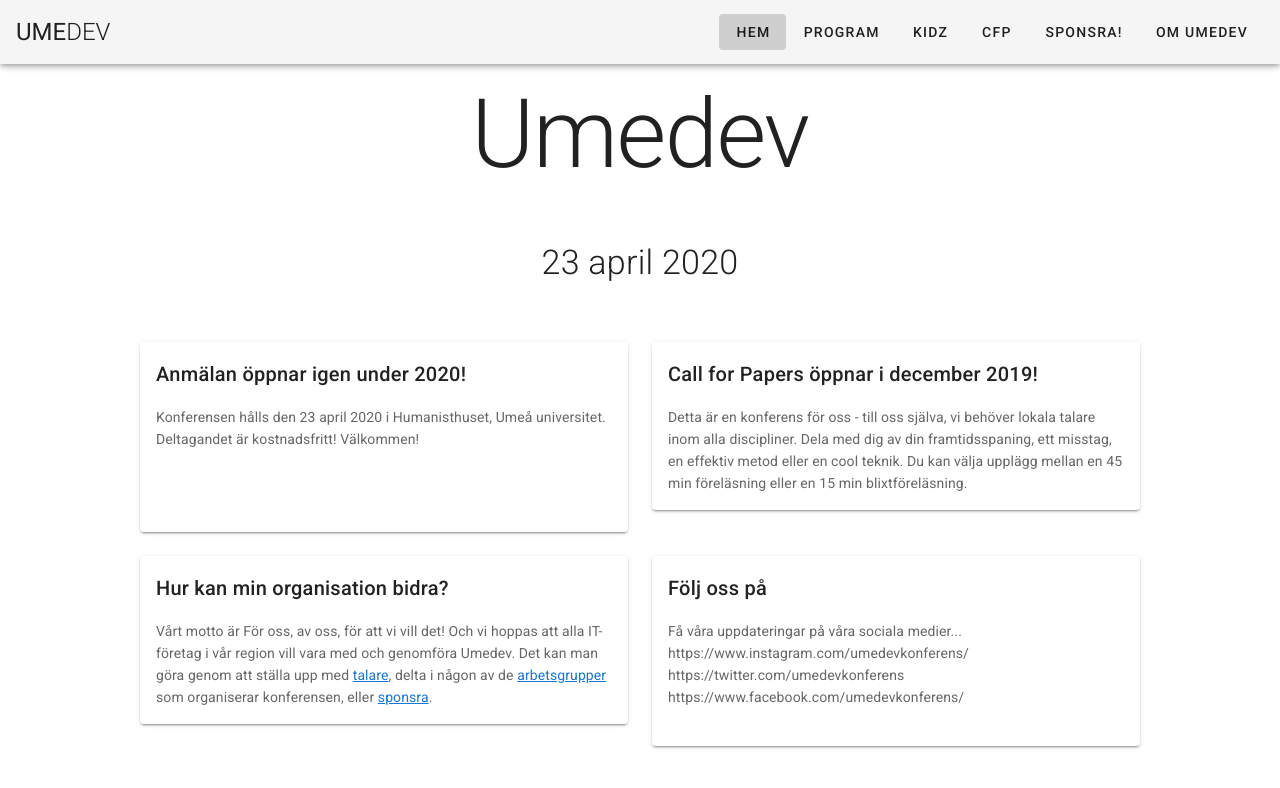
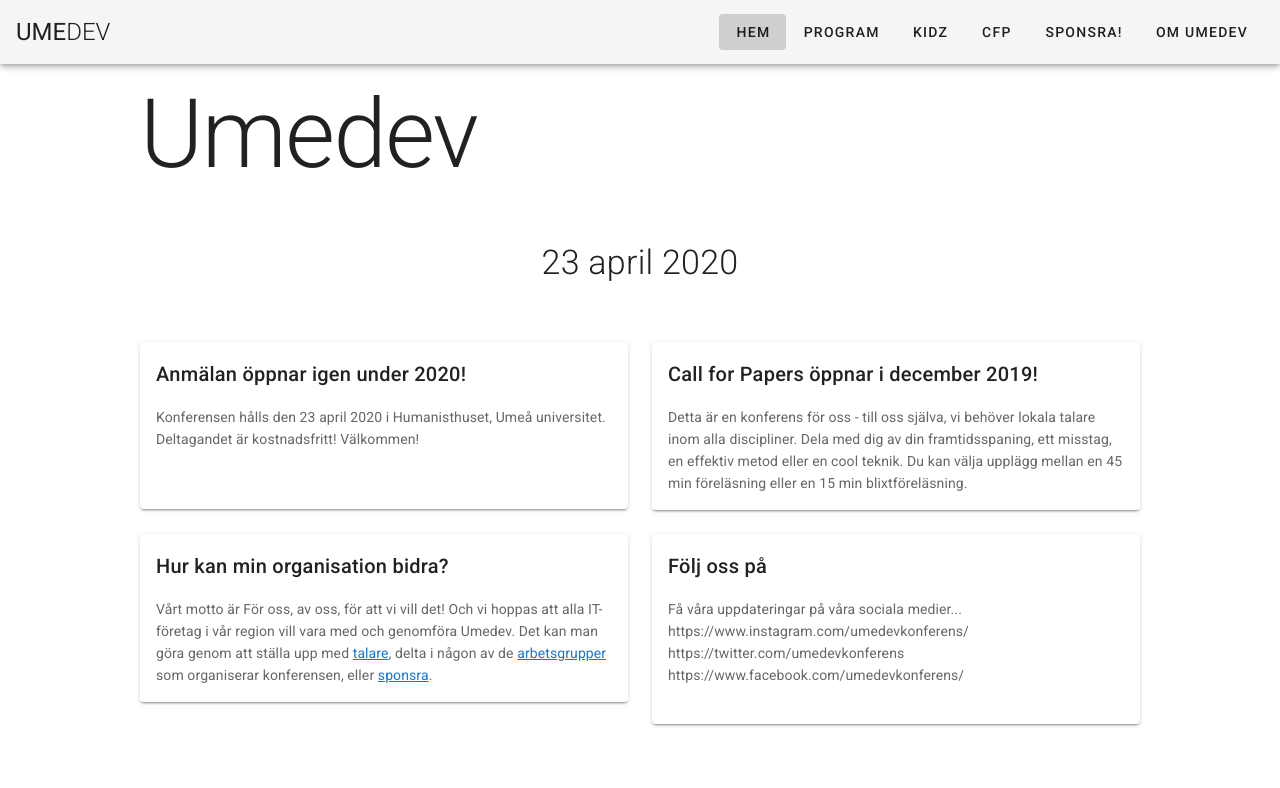
Before and after one commit to umedevkonferens/umedev, a Vue app: page / in a window 1280 px wide. Shown: the top 788 px of the page. Built offline with nearby package versions, Linux system fonts and the light colour scheme; what vuefire would draw is missing.

Commit message:
Fixed values on justify

```diff
--- a/src/components/HelloWorld.vue
+++ b/src/components/HelloWorld.vue
@@ -1,6 +1,6 @@
 <template>
   <v-container>
-    <v-row class="mb-6" justify="center">
+    <v-row class="mb-6" justify="start">
       <v-col md="auto">
         <h1 class="display-4 mb-3">Umedev</h1>
       </v-col>
@@ -12,7 +12,7 @@
     </v-row>
     <v-row>
       <v-col>
-        <v-card min-height="190">
+        <v-card min-height="167">
           <v-card-title>Anmälan öppnar igen under 2020!</v-card-title>
           <v-card-text>
             Konferensen hålls den 23 april 2020 i Humanisthuset, Umeå
--- a/src/views/About.vue
+++ b/src/views/About.vue
@@ -1,7 +1,7 @@
 <template>
   <div>
     <v-container>
-      <v-row class="mb-6" justify="flex-start">
+      <v-row class="mb-6" justify="start">
         <v-col md="auto" class="content">
           <h1>Syfte</h1>
           <p>
--- a/src/views/Kidz.vue
+++ b/src/views/Kidz.vue
@@ -1,6 +1,6 @@
 <template>
   <v-container>
-    <v-row class="mb-6" justify="flex-start">
+    <v-row class="mb-6" justify="start">
       <v-col md="auto" class="content">
         <h1>Kidz</h1>
         <p>
--- a/src/views/Program.vue
+++ b/src/views/Program.vue
@@ -1,12 +1,12 @@
 <template>
   <div class="about">
     <v-container>
-      <v-row class="mb-6" justify="flex-start">
+      <v-row class="mb-6" justify="start">
         <v-col md="auto">
           <h1 class="display-2 mb-3">Program</h1>
         </v-col>
       </v-row>
-      <v-row class="mb-6" justify="flex-start">
+      <v-row class="mb-6" justify="start">
         <v-col md="auto">Programmet, när det finns något</v-col>
       </v-row>
     </v-container>
--- a/src/views/Sponsring.vue
+++ b/src/views/Sponsring.vue
@@ -1,7 +1,7 @@
 <template>
   <div>
     <v-container>
-      <v-row class="mb-6" justify="flex-start">
+      <v-row class="mb-6" justify="start">
         <v-col md="auto" class="content">
           <h1>Hjälp oss genomföra Umedev!</h1>
           <p>
```
